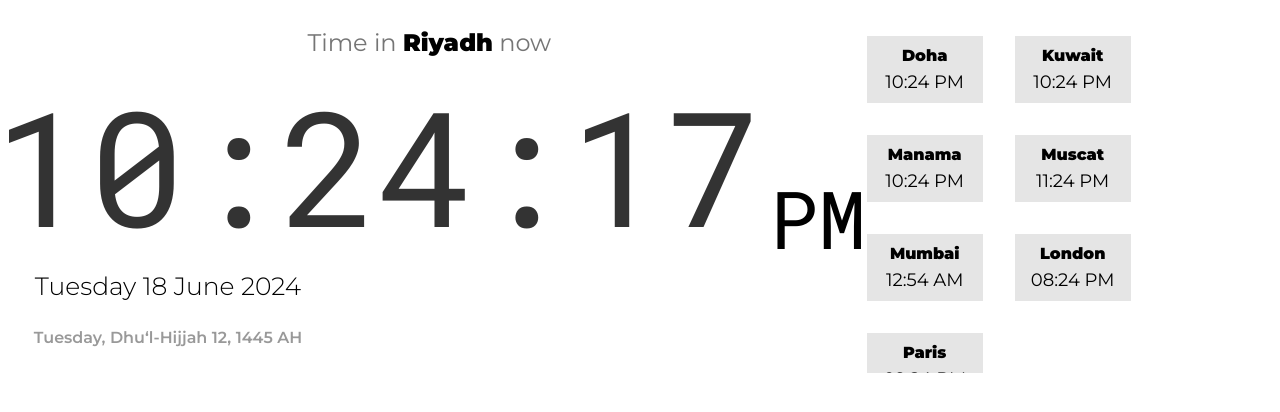
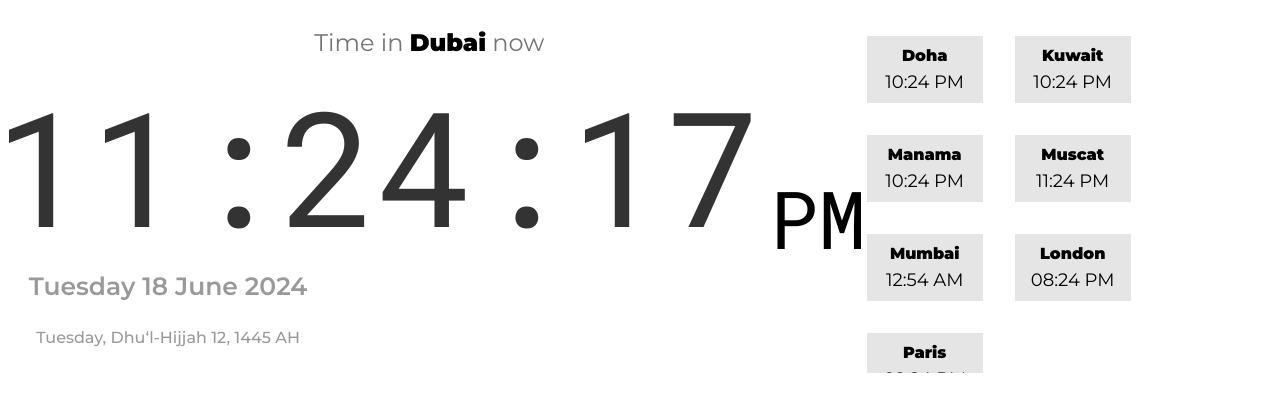
Before and after one commit to balaji1610/time-now, a Next.js app: page / in a window 1280 px wide. Shown: the top 412 px of the page. Built offline with nearby package versions, Linux system fonts and the light colour scheme; no server answers.

Commit message:
UI Changed -03

```diff
--- a/src/app/TimePage.tsx
+++ b/src/app/TimePage.tsx
@@ -13,10 +13,11 @@ import { useApplicationContext } from "@/app/Context/ApplicationContext";
 
 export default function TimePage() {
   const [time, setTime] = useState(new Date());
-  const [currentTimeDate, setCurrentTimeDate] = useState(GulfTimeZoneInfo[0]);
-  const [timeZone, setTimeZone] = useState(GulfTimeZoneInfo[0].timeZone);
+  const [currentTimeDate, setCurrentTimeDate] = useState(GulfTimeZoneInfo[1]);
+  const [timeZone, setTimeZone] = useState(GulfTimeZoneInfo[1].timeZone);
   const [hover, setHover] = useState<number | null>(null);
   const [prayertime, setPrayerTime] = useState([]);
+
   const { setLoading, currentCity, setCurrentCity, setIsNotDisplayPrayerTime } =
     useApplicationContext();
 
@@ -115,12 +116,13 @@ export default function TimePage() {
     },
 
     date: {
-      fontWeight: "300",
+      fontWeight: "600",
       fontSize: "25px",
       display: "inline",
+      color: "rgb(153, 153, 153)",
     },
     regionaldate: {
-      fontWeight: "600",
+      fontWeight: "500",
       fontSize: "16px",
       color: "rgb(153, 153, 153)",
     },
@@ -191,7 +193,6 @@ export default function TimePage() {
             </span>{" "}
             now
           </h2>
-
           <div className={Font.hourfont} style={timeZoneStyle.cityFlex}>
             {" "}
             <div style={timeZoneStyle.cityTime}> {cityTime[0]}</div>
@@ -199,7 +200,6 @@ export default function TimePage() {
               {cityTime[1].toUpperCase()}
             </div>
           </div>
-
           <div className={Font.city} style={timeZoneStyle.dateLayout}>
             <div>
               {" "}
```
